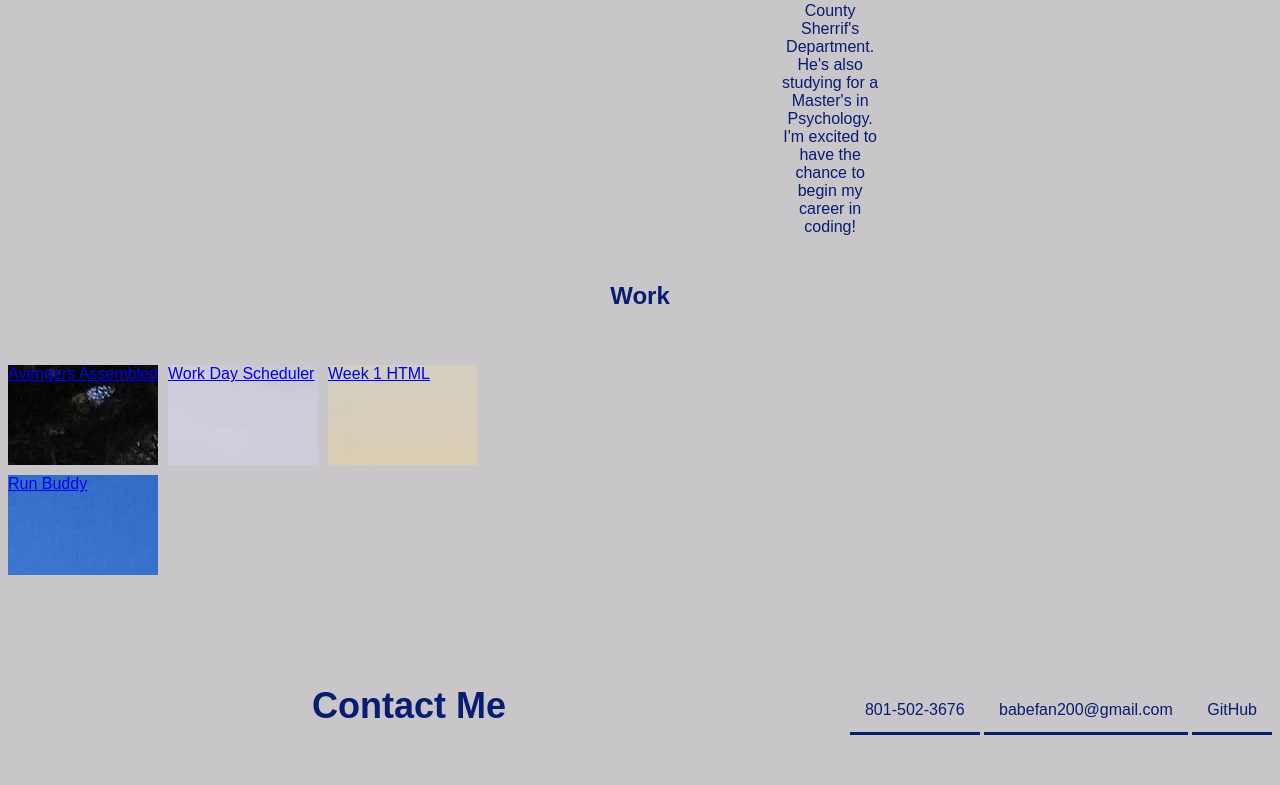
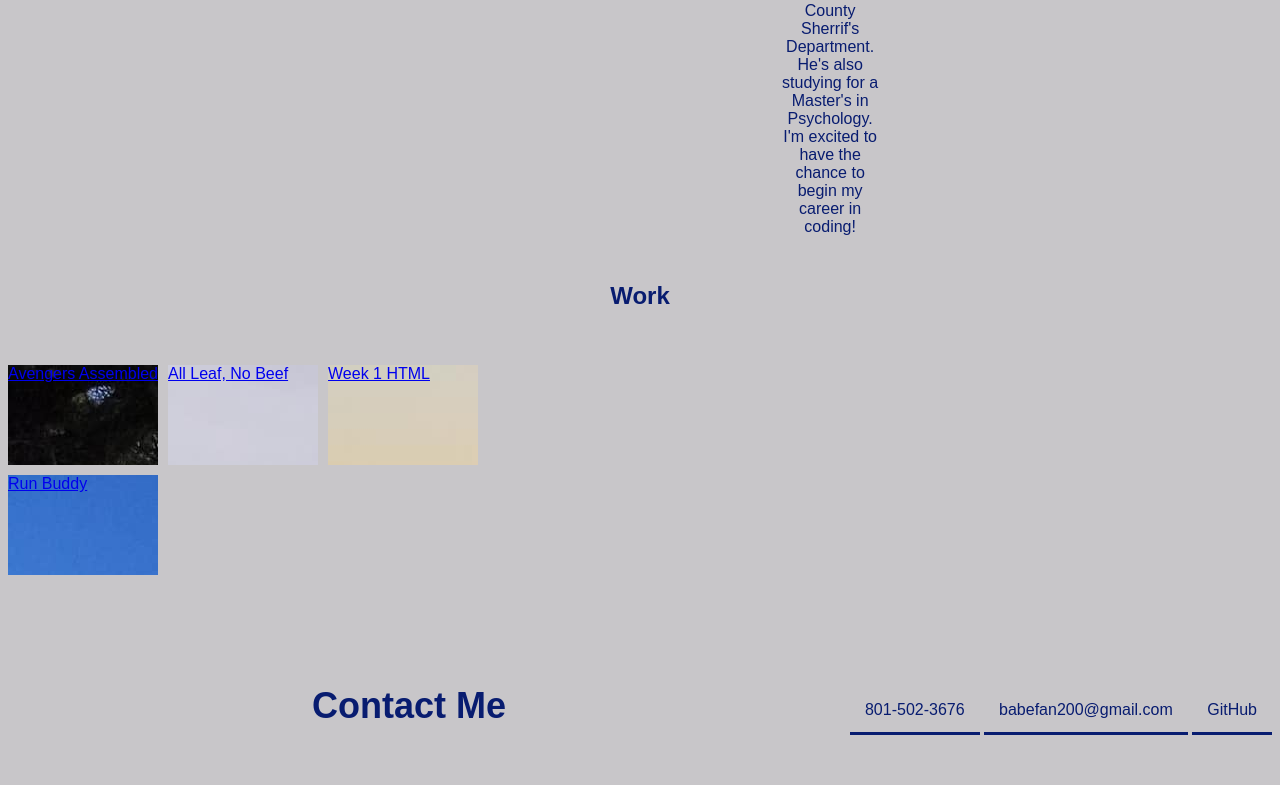
Before and after one commit to empousadorable/ProfessionalPortfolio, a plain HTML site: page index.html in a window 1280 px wide. Shown: the part 718-1503 px from the top of the page. Drawn offline with Linux system fonts and the light colour scheme.

Commit message:
Add Project

```diff
--- a/index.html
+++ b/index.html
@@ -54,7 +54,7 @@
                             <a href="https://jesseparent.github.io/avengersassembled/" target="_blank">Avengers Assembled</a>
                         </div>
                         <div class="grid-item item-2">
-                            <a href="https://empousadorable.github.io/work-day-scheduler/" target="_blank">Work Day Scheduler</a>
+                            <a href="https://tranquil-brushlands-81839.herokuapp.com/" target="_blank">All Leaf, No Beef</a>
                         </div>
                         <div class="grid-item item-3">
                             <a href="https://empousadorable.github.io/Week-1-HTML/" target="_blank">Week 1 HTML</a>
```
